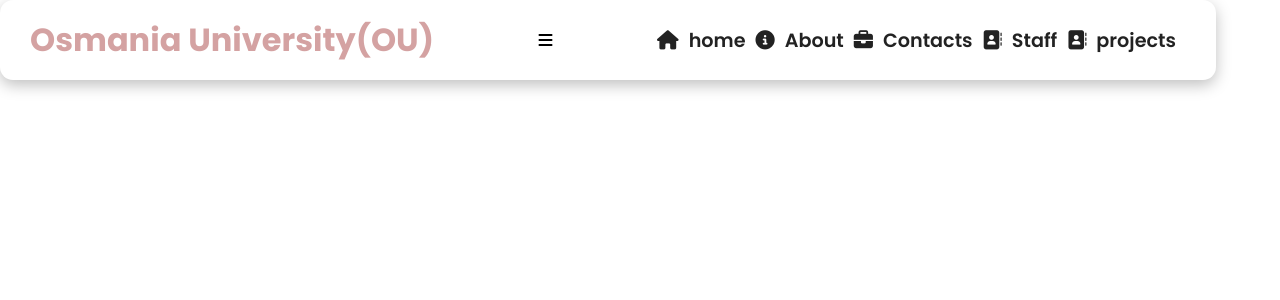
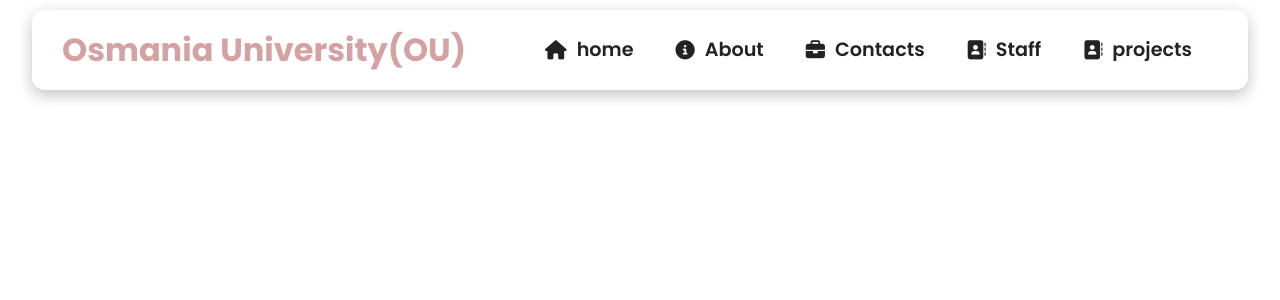
Before and after one commit to balavenkat123/NERTU, a React (Create React App) app: page / in a window 1280 px wide. Shown: the top 300 px of the page. Built offline with nearby package versions, Linux system fonts and the light colour scheme.

Commit message:
navbar complete

```diff
--- a/src/components/Navbar.js
+++ b/src/components/Navbar.js
@@ -18,7 +18,7 @@ class Navbar extends Component {
         <div className="menu-icons" onClick={this.handleClick}>
           <i className={this.state.clicked ? "fas fa-times" : "fas fa-bars"}></i>
         </div>
-        <ul className={this.state.clicked ? "nav-menu-active" : "nav-menu"}>
+        <ul className={this.state.clicked ? "nav-menu active" : "nav-menu"}>
           {MenuItems.map((item,index)=>{
             return(
               <li key={index}>
--- a/src/components/NavbarStyles.css
+++ b/src/components/NavbarStyles.css
@@ -3,10 +3,15 @@
     justify-content: space-between;
     align-items: center;
     padding: 0 30px;
-    box-shadow: 0 5px 15px 0  rgba(0, 0, 0, .25);
+    box-shadow: 0 5px 15px 0  rgba(13, 13, 14, 0.25);
     width: 95%;
     height: 80px;
     border-radius: 13px;
+    position: fixed;
+    left:50%;
+    top:10px;
+    transform: translate(-50%);
+    z-index: 9999;
     }
 .navbar-logo {
     color: #d4a2a2;
@@ -38,6 +43,9 @@
     border-radius:4px;
     transition: all 0.2s ease-in-out;
 }
+.menu-icons{
+    display: none;
+}
 @media screen and (max-width: 850px){
     .NavbarItems{
         z-index: 99;
@@ -46,7 +54,7 @@
         display: flex;
         flex-direction: column;
         justify-content: flex-start;
-    background: floralwhite;
+        background: rgb(60, 252, 108);
         width: 100%;
         height: auto;
         position: absolute;
@@ -58,8 +66,8 @@
         margin: 0;
 
     }
-}
-.nav-menu-active{
+
+    .nav-menu.active{
         left: 0;
         opacity: 0;
         z-index: -1;
@@ -70,3 +78,7 @@
         font-size: 1.2rem;
         padding: 2rem 0;
     }
+    .menu-icons{
+        display: block;
+    }
+}
```
Lines whose indentation alone changed are shown as unchanged.
